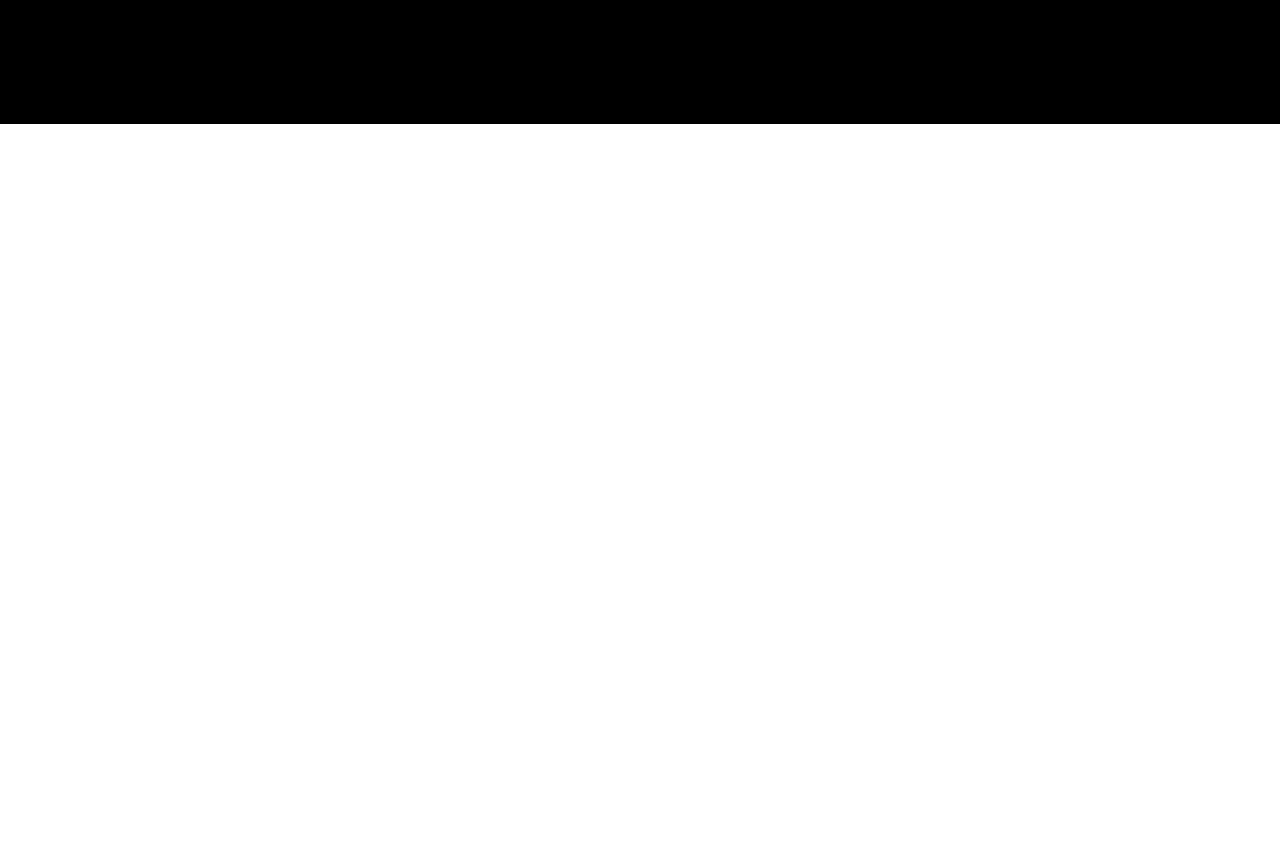
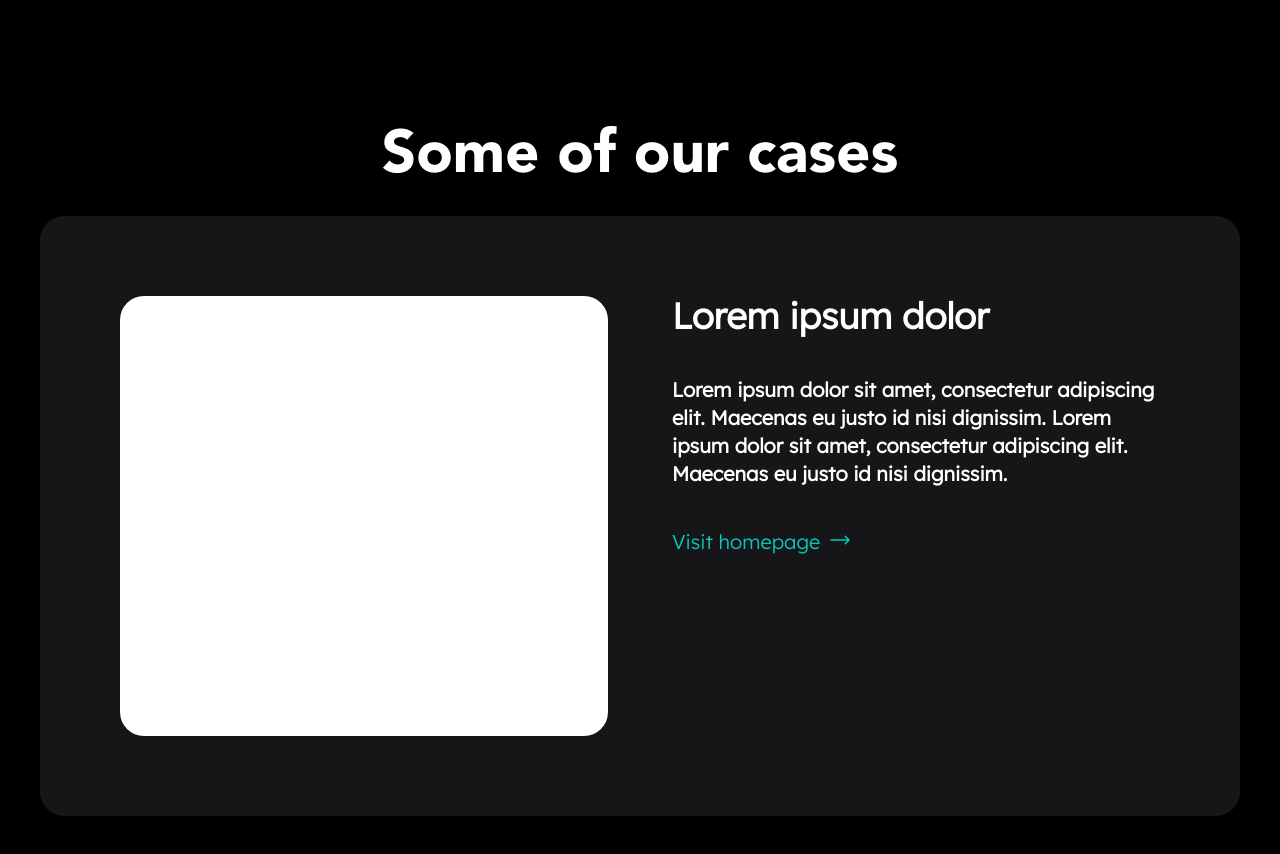
Before and after one commit to Concepta-Studios/concepta, a React (Create React App) app: page / in a window 1280 px wide. Shown: the part 1460-2314 px from the top of the page. Before the commit the page ends 1584 px from the top, so only its background shows below. Built offline with nearby package versions, Linux system fonts and the light colour scheme.

Commit message:
feat: add Section3 "Our cases"

```diff
--- a/src/App.tsx
+++ b/src/App.tsx
@@ -1,8 +1,9 @@
 import Header from './components/Header';
 import Video from './video/hero.mp4';
 import Section1 from './components/Section1';
+import Section2 from './components/Section2';
+import Section3 from './components/Section3';
 import './index.css';
-import Section2 from './components/Section2';
 
 function App() {
   return (
@@ -20,6 +21,7 @@
         <Section1 />
       </div>
       <Section2 />
+      <Section3 />
     </>
   );
 }
--- a/src/components/Section2.tsx
+++ b/src/components/Section2.tsx
@@ -5,7 +5,7 @@
 
 function Section2() {
   return (
-    <div className=" bg-black text-white py-32 px-10">
+    <div className="bg-black text-white py-32 px-10">
       <div className="max-w-screen-2xl flex m-auto">
         <div className="w-3/5 pr-32">
           <h1 className="font-['AvenirBlack'] text-6xl pb-8">What we do</h1>
--- /dev/null
+++ b/src/components/Section3.tsx
@@ -0,0 +1,35 @@
+import ArrowLongRightIcon from '../icons/ArrowLongRightIcon';
+
+function Section3() {
+  return (
+    <div className="bg-black text-white pb-32 px-10">
+      <div className="max-w-screen-2xl m-auto">
+        <h1 className="font-['AvenirBlack'] text-6xl pb-8 text-center">
+          Some of our cases
+        </h1>
+        <div className="bg-[#161618] w-full h-[600px] rounded-3xl p-20 flex">
+          <div className="w-1/2 mr-16 bg-white rounded-3xl"></div>
+          <div className="w-1/2 font-['LexendDeca']">
+            <h2 className="text-4xl font-bold mb-10">Lorem ipsum dolor</h2>
+            <div className="text-xl font-bold mb-10">
+              Lorem ipsum dolor sit amet, consectetur adipiscing elit. Maecenas
+              eu justo id nisi dignissim. Lorem ipsum dolor sit amet,
+              consectetur adipiscing elit. Maecenas eu justo id nisi dignissim.
+            </div>
+            <a
+              className="flex w-1/2 text-[#05C9C2] text-xl"
+              href="https://example.com"
+              target="_blank"
+              rel="noreferrer"
+            >
+              <span className="mr-2">Visit homepage</span>
+              <ArrowLongRightIcon />
+            </a>
+          </div>
+        </div>
+      </div>
+    </div>
+  );
+}
+
+export default Section3;
--- a/src/icons/BracketIcon.tsx
+++ b/src/icons/BracketIcon.tsx
@@ -10,7 +10,7 @@
       viewBox="0 0 24 24"
       strokeWidth={1.5}
       stroke="currentColor"
-      className={'w-6 h-6 '.concat(className ?? '')}
+      className={className}
     >
       <path
         strokeLinecap="round"
--- a/src/icons/CubeIcon.tsx
+++ b/src/icons/CubeIcon.tsx
@@ -10,7 +10,7 @@
       viewBox="0 0 24 24"
       strokeWidth={1.5}
       stroke="currentColor"
-      className={'w-6 h-6 '.concat(className ?? '')}
+      className={className}
     >
       <path
         strokeLinecap="round"
--- a/src/icons/PencilIcon.tsx
+++ b/src/icons/PencilIcon.tsx
@@ -10,7 +10,7 @@
       viewBox="0 0 24 24"
       strokeWidth={1.5}
       stroke="currentColor"
-      className={'w-6 h-6 '.concat(className ?? '')}
+      className={className}
     >
       <path
         strokeLinecap="round"
```
Also changed, not shown: src/App.css (deleted, +0 -38 lines).
